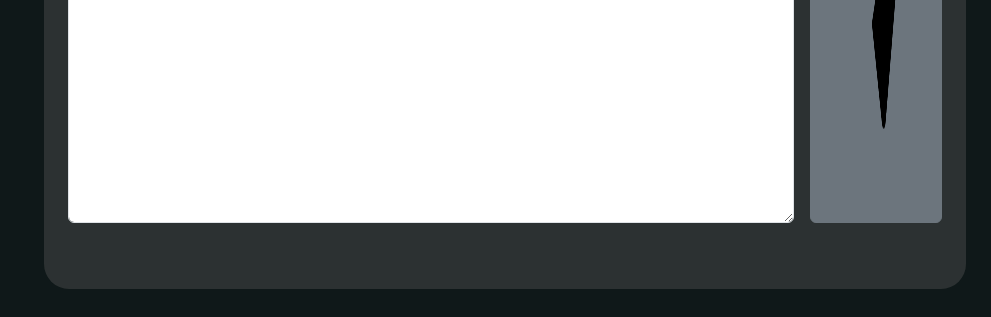
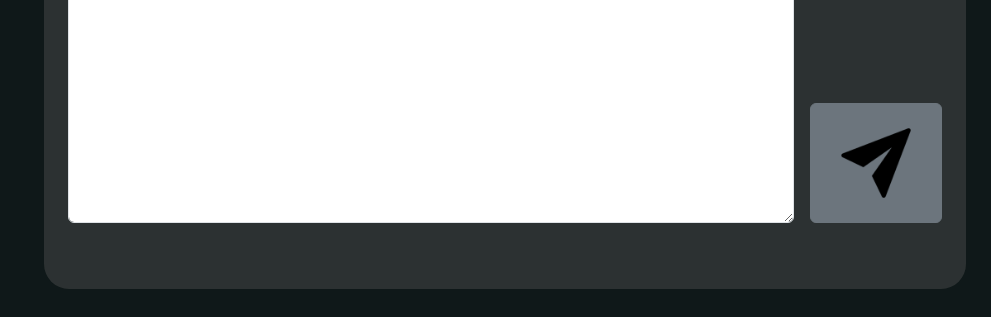
Before and after one commit to Matiw172/ProgWeb, a plain HTML site: page contact.html in a window 1280 px wide. Shown: the part 483-800 px from the top of the page, 289-1280 px from the left. Drawn offline with nearby package versions, Linux system fonts and the light colour scheme; some packages are replaced by stand-ins of ours; files that its build step writes are made by us from their sources; a script that the page names is missing; files whose address does not match are found by name; a web font is replaced by a local one.

Commit message:
Update contact.html

```diff
--- a/contact.html
+++ b/contact.html
@@ -153,7 +153,7 @@
                     </div>
                     <div class="col-md col-sm-2 d-flex sendBTCon">
                         <button type="submit" class="btn btn-secondary send-bt">
-                            <img class="img-center" src="images/arrowsend.png" width="100%" height="100%">
+                            <img class="img-center" src="images/arrowsend.png" width="100%" height="">
                         </button>
                     </div>
                 </form>
```
